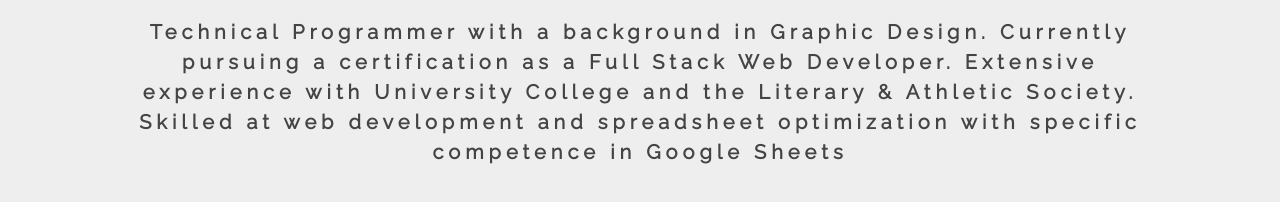
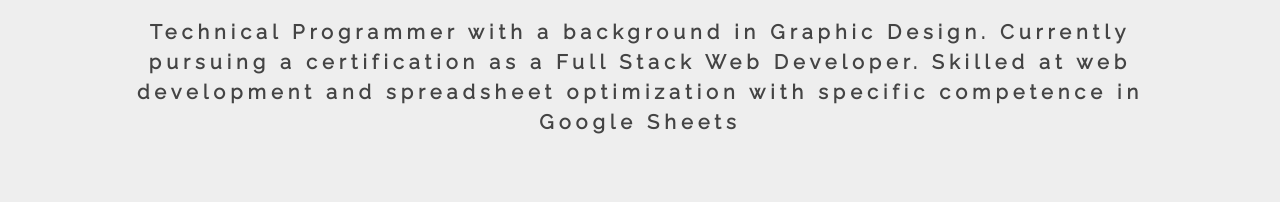
Before and after one commit to dproc96/dproc96.github.io, a plain HTML site: page index.html in a window 1280 px wide. Shown: the part 422-624 px from the top of the page. Drawn offline with nearby package versions, Linux system fonts and the light colour scheme.

Commit message:
Update index.html

```diff
--- a/index.html
+++ b/index.html
@@ -33,7 +33,7 @@
                 </a>
             </div>
 
-            <p>Technical Programmer with a background in Graphic Design. Currently pursuing a certification as a Full Stack Web Developer. Extensive experience with University College and the Literary & Athletic Society. Skilled at web development and spreadsheet optimization with specific competence in Google Sheets</p>
+            <p>Technical Programmer with a background in Graphic Design. Currently pursuing a certification as a Full Stack Web Developer. Skilled at web development and spreadsheet optimization with specific competence in Google Sheets</p>
         </main>
 
         <footer>
```
